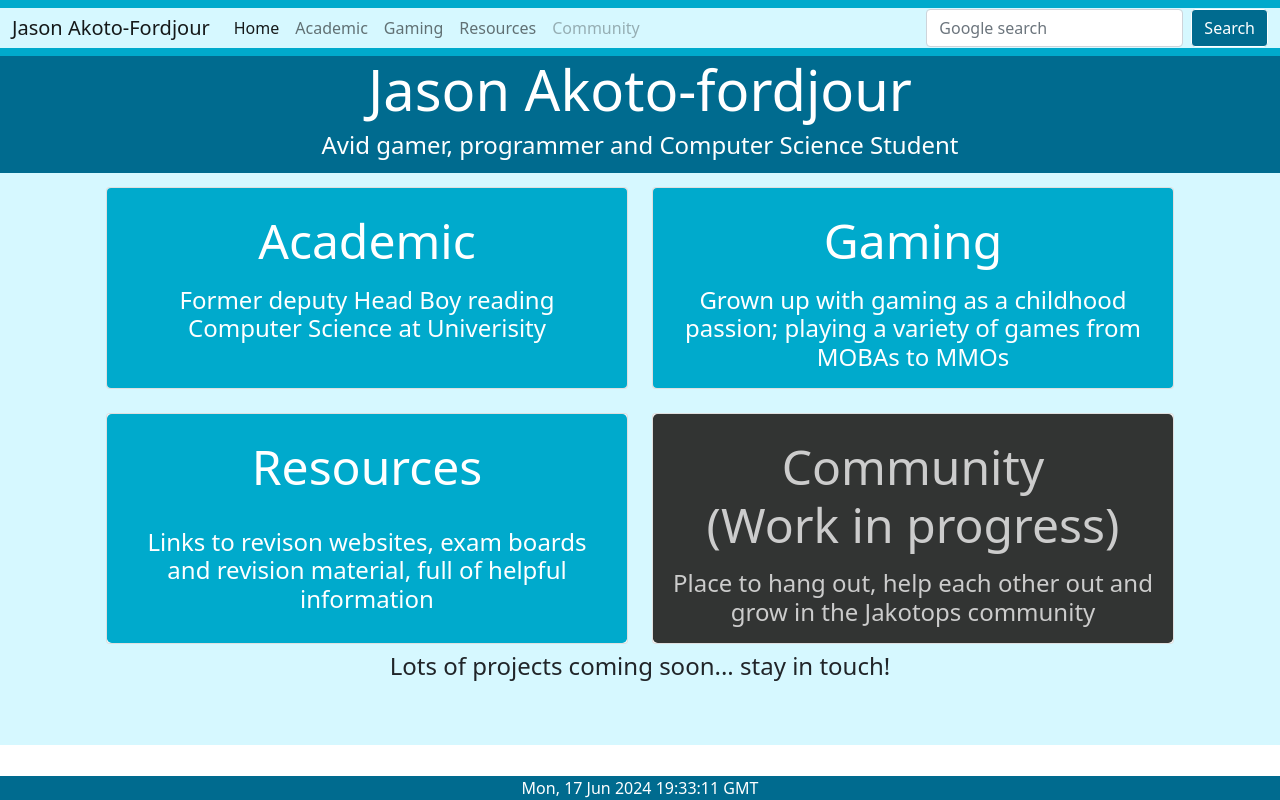
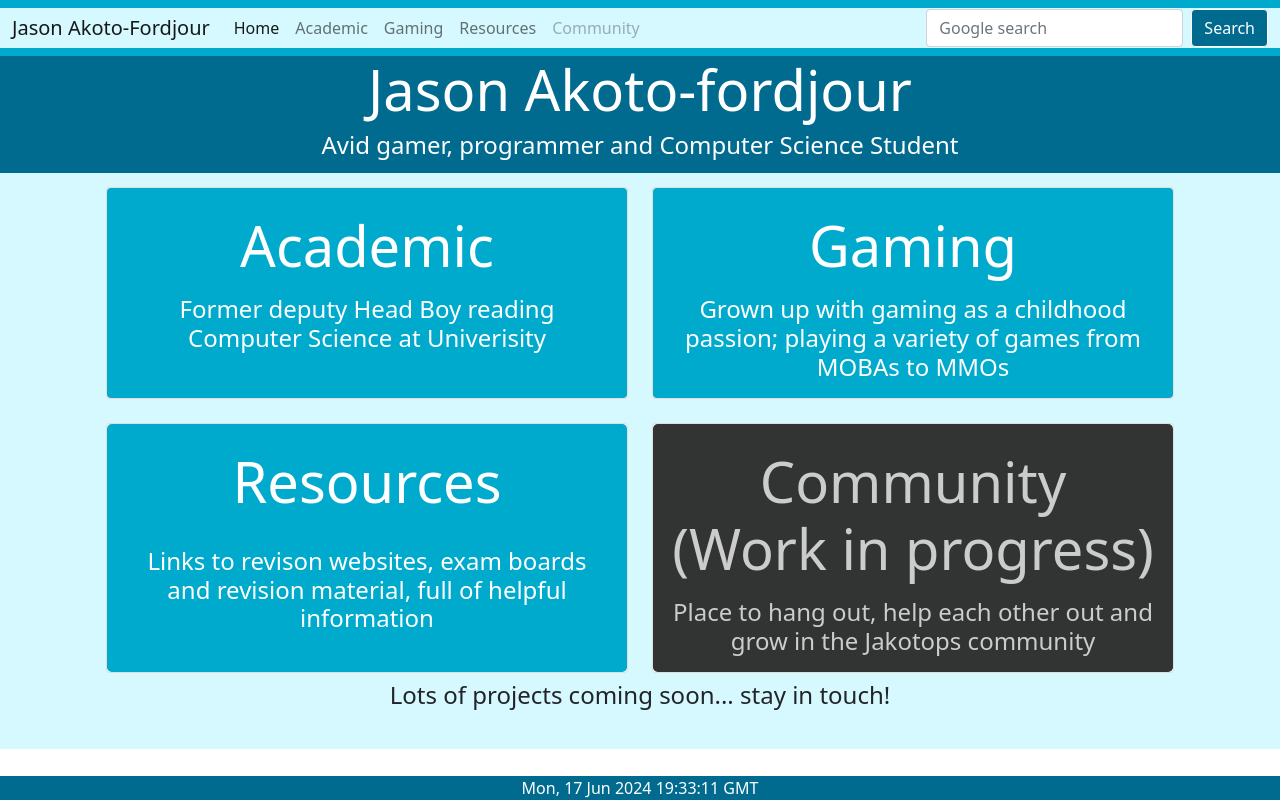
Before and after one commit to Jakotops/jakotops.github.io, a plain HTML site: page index.html in a window 1280 px wide. Drawn offline with nearby package versions, Linux system fonts and the light colour scheme.

Commit message:
footer and text adjustments

```diff
--- a/index.html
+++ b/index.html
@@ -54,7 +54,7 @@
               <a class="card-link" href="academic.html">
                 <div class="card h-100">
                   <div class="card-body homepage rounded-2 pt-4" >
-                    <h5 class="card-title display-5">Academic</h5>
+                    <h5 class="card-title display-4">Academic</h5>
                     <h4 class="card-text pt-2">Former deputy Head Boy reading Computer Science at Univerisity </h4 >
                   </div>
                 </div>
@@ -64,7 +64,7 @@
               <a class="card-link" href="gaming.html">
                 <div class="card h-100">
                   <div class="card-body homepage rounded-2  pt-4">
-                    <h5 class="card-title display-5">Gaming</h5>
+                    <h5 class="card-title display-4">Gaming</h5>
                     <h4 class="card-text pt-2">Grown up with gaming as a childhood passion; playing a variety of games from MOBAs to MMOs</h4>
                   </div>
                 </div>
@@ -74,7 +74,7 @@
               <a class="card-link" href="resources.html">
                 <div class="card h-100">
                   <div class="card-body homepage rounded-3 pt-4">
-                    <h5 class="card-title display-5">Resources</h5>
+                    <h5 class="card-title display-4">Resources</h5>
                     <h4 class="card-text pt-4">Links to revison websites, exam boards and revision material, full of helpful information </h4>
                   </div>
                 </div>
@@ -83,7 +83,7 @@
             <div class="col">
               <div class="card h-100">
                 <div class="card-body rounded-3 pt-4" id = "community">
-                  <h2 class="card-title display-5">Community <br> (Work in progress)</h2>
+                  <h2 class="card-title display-4">Community <br> (Work in progress)</h2>
                   <h5 class="card-title display-4"></h5>
                   <h4 class="card-text pt-2">Place to hang out, help each other out and grow in the Jakotops community</h4>
                 </div>
--- a/styles.css
+++ b/styles.css
@@ -34,7 +34,7 @@ body
 .back
 {
   background-color: #D6F8FF;
-  padding-bottom: 3.5rem;
+  padding-bottom: 2rem;
 
 }
 
```
